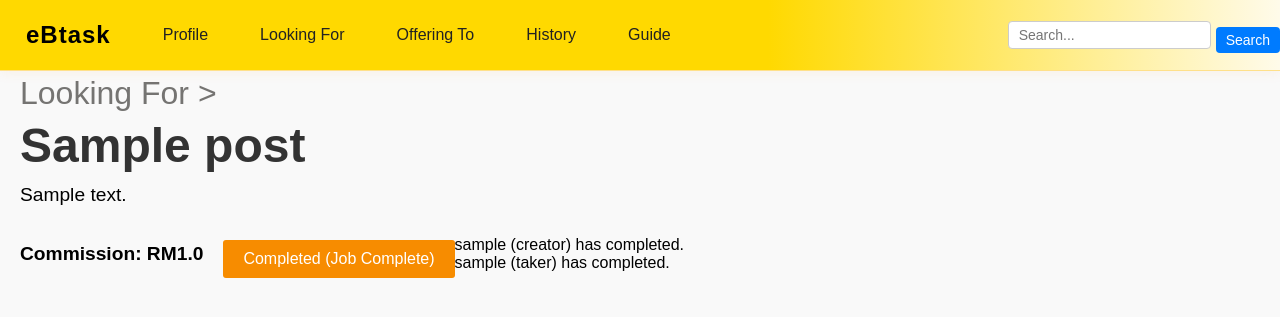
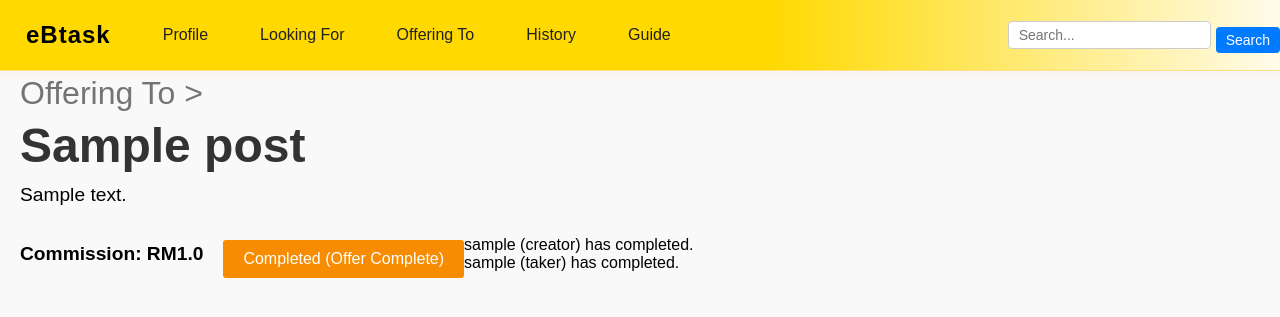
Before and after one commit to HannanNaimy/7-04, a Flask app: template templates/offerstatus.html in a window 1280 px wide. Shown: the top 317 px of the page. Run offline with Flask 3, Linux system fonts and the light colour scheme; the template is opened without the code that fills it: values that come from a table or form of the project are taken from there, others are empty; the visitor is signed in with stand-in values (Sample User, id 1); tables that the repository leaves empty hold one stand-in row (values such as "Sample post").

Commit message:
Near finish

```diff
--- a/templates/offerstatus.html
+++ b/templates/offerstatus.html
@@ -2,8 +2,8 @@
 
 {% block meta %}
   {{ super() }}
-  {# Only add meta refresh if the job is still incomplete #}
-  {% if not (job.creator_confirmed and job.taker_confirmed) %}
+  {# Only add meta refresh if the offer is still incomplete #}
+  {% if not (offer.creator_confirmed and offer.responder_confirmed) %}
     <meta http-equiv="refresh" content="2">
   {% endif %}
 {% endblock %}
@@ -11,24 +11,24 @@
 {% block content %}
 <div class="job-details-container">
   <header class="job-header">
-    <span class="label-looking-for">Looking For &gt;</span>
-    <h1 class="job-title">{{ job.title }}</h1>
+    <span class="label-looking-for">Offering To &gt;</span>
+    <h1 class="job-title">{{ offer.title }}</h1>
   </header>
 
   <section class="job-content">
-    <p class="job-description">{{ job.description }}</p>
+    <p class="job-description">{{ offer.description }}</p>
   </section>
 
   <footer class="job-footer">
     <p class="job-commission">
-      Commission: RM{{ job.commission }}
+      Commission: RM{{ offer.commission }}
     </p>
 
     <!-- Confirmation button with prompt. Once confirmed it cannot be undone. -->
-    <form action="{{ url_for('jobStatus', job_id=job.id) }}" method="POST">
-      {% if job.creator_confirmed and job.taker_confirmed %}
-        <button class="job-take-button" type="submit" disabled>Completed (Job Complete)</button>
-      {% elif (g.user.id == job.user_id and job.creator_confirmed) or (g.user.id == job.taken_by and job.taker_confirmed) %}
+    <form action="{{ url_for('offerStatus', offer_id=offer.id) }}" method="POST">
+      {% if offer.creator_confirmed and offer.responder_confirmed %}
+        <button class="job-take-button" type="submit" disabled>Completed (Offer Complete)</button>
+      {% elif (g.user.id == offer.user_id and offer.creator_confirmed) or (g.user.id == offer.accepted_by and offer.responder_confirmed) %}
         <button class="job-take-button" type="submit" disabled>Completed</button>
       {% else %}
         <button class="job-take-button"
@@ -39,19 +39,19 @@
       {% endif %}
     </form>
 
-    <!-- Display confirmation statuses for creator and taker -->
+    <!-- Display confirmation statuses for creator and responder -->
     <div class="confirmation-status">
       <p>
-        {{ job.creator.username }} (creator)
-        {% if job.creator_confirmed %}
+        {{ offer.creator.username }} (creator)
+        {% if offer.creator_confirmed %}
           has completed.
         {% else %}
           has not completed.
         {% endif %}
       </p>
       <p>
-        {{ job.taker.username }} (taker)
-        {% if job.taker_confirmed %}
+        {{ offer.responder.username }} (taker)
+        {% if offer.responder_confirmed %}
           has completed.
         {% else %}
           has not completed.
--- a/templates/ownerprofile.html
+++ b/templates/ownerprofile.html
@@ -629,7 +629,7 @@
     <h3>Created by You (You Need to Do What You are Offering To)</h3>
     <div class="offer-container">
       {% if accepted_offer_posts_created|length == 0 %}
-        <p>No offers created by you have been accepted.</p>
+        <p>No offers created by you have been taken.</p>
       {% else %}
         {% for offer in accepted_offer_posts_created %}
         <div class="offer-post">
```
